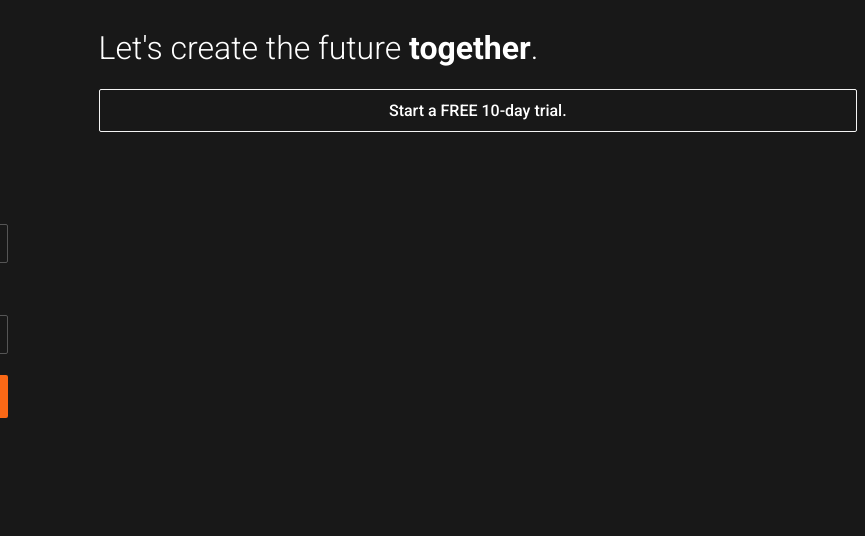
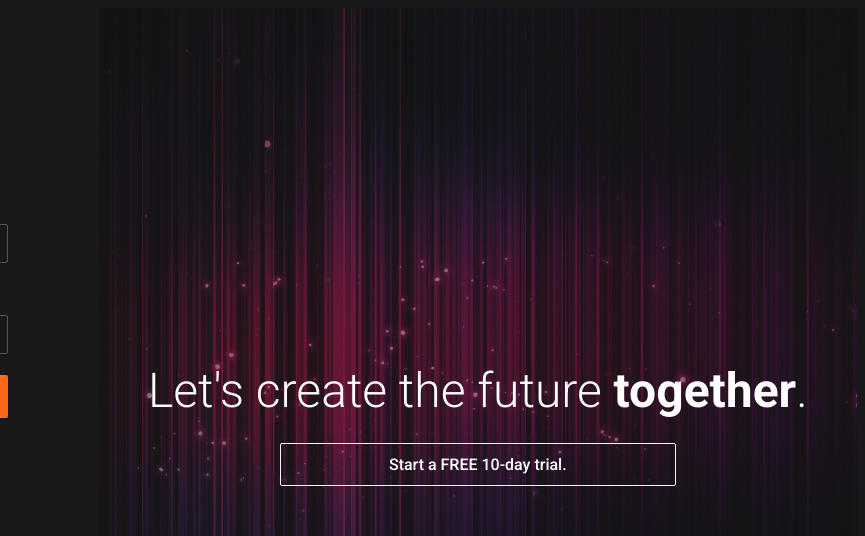
Before and after one commit to charlesmartinreed/Sluralpright, a plain HTML site: page index.html in a window 1280 px wide. Shown: the top 536 px of the page, 415-1280 px from the left. Drawn offline with Linux system fonts and the light colour scheme.

Commit message:
Finish styling for right side of page. Refactor media query for mobile screens.

```diff
--- a/style.css
+++ b/style.css
@@ -207,6 +207,35 @@ h6 {
 	color: #FF7B39;
 }
 
+/* SHOWCASE (right section) */
+#showcase {
+	display: -webkit-box;
+	display: -ms-flexbox;
+	display: flex;
+	min-height: 100vh;
+	-webkit-box-pack: center;
+	    -ms-flex-pack: center;
+	        justify-content: center;
+	-webkit-box-align: center;
+	    -ms-flex-align: center;
+	        align-items: center;
+	background: url('images/login-bg.jpg') no-repeat center center / cover;
+	text-align: center;
+}
+
+#showcase .showcase-text {
+	font-size: 3rem;
+	width: 100%;
+	color: #FFF;
+	margin-bottom: 1.5rem;
+}
+
+#showcase .secondary-btn {
+	width: 60%;
+	/* button should always be in the middle */
+	margin: auto;
+}
+
 /* FOOTER */
 #main-footer {
 	text-align: center;
@@ -235,3 +264,33 @@ h6 {
 		        flex: 6;
 	}
 }
+
+@media (max-width: 768px) {
+	body {
+		/* brings back our scrolling */
+		overflow: auto;
+	}
+
+	#right {
+		display: none;
+	}
+
+	#left {
+		-webkit-box-pack: start;
+		    -ms-flex-pack: start;
+		        justify-content: flex-start;
+		margin-top: 4vh;
+	}
+
+	#sign-in .logo {
+		margin-bottom: 2vh;
+	}
+
+	#sign-in .text-input {
+		margin-bottom: 0.7rem;
+	}
+
+	#main-footer {
+		padding-top: 1rem;
+	}
+}
```
